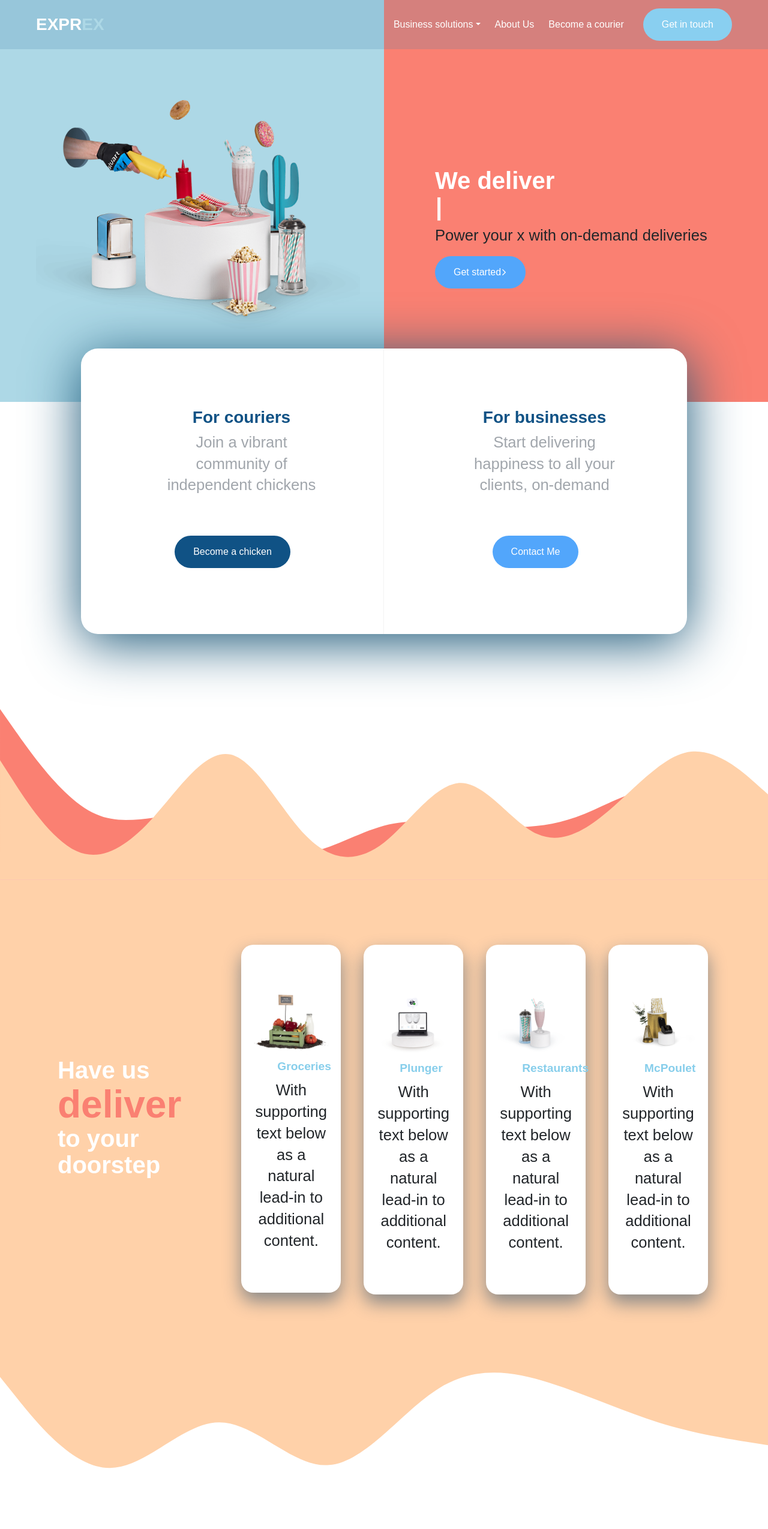
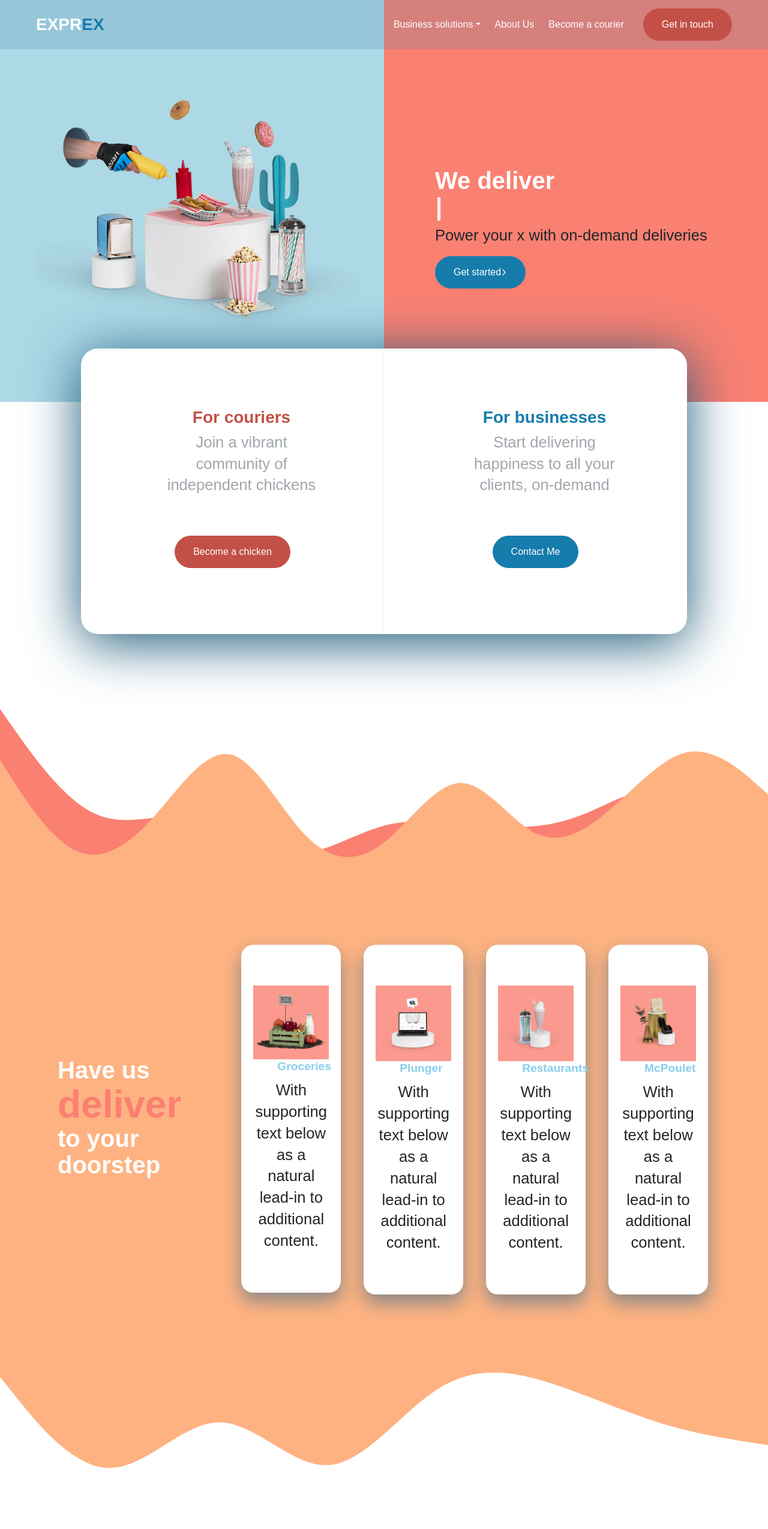
Before and after one commit to RdtBui/exprex-frontend, a React (Create React App) app: page / in a window 1280 px wide. Shown: the top 2549 px of the page at 60% size. Built offline with nearby package versions, Linux system fonts and the light colour scheme.

Commit message:
Change color scheme

```diff
--- a/src/components/NavBar.js
+++ b/src/components/NavBar.js
@@ -20,7 +20,7 @@
         backgroundColor: 'rgba(67, 129, 168, 0.2)'
     },
     appBarSolid: {
-        backgroundColor: 'rgba(67, 129, 168)'
+        backgroundColor: '#E7F2F8'
     }
 })
 )
@@ -52,7 +52,7 @@
             <a className="navbar-brand" href="/">
                 {/* Brand Logo */}
                 {/* <img alt="Logo" src={Logo} width="110" height="110" /> */}
-                <h3 className="mb-0">EXPR<span style={{ color: "#add8e6" }}>EX</span></h3>
+                <h3 className="mb-0">EXPR<span style={{ color: "#167CAC" }}>EX</span></h3>
             </a>
             <button className="navbar-toggler" type="button" data-toggle="collapse" data-target="#navbarSupportedContent" aria-controls="navbarSupportedContent" aria-expanded="false" aria-label="Toggle navigation">
                 <span className="navbar-toggler-icon"></span>
@@ -80,7 +80,7 @@
                         <a className="nav-link text-white" href="/become-courier">Become a courier</a>
                     </li>
                     <li className="nav-item ml-4">
-                        <a className="nav-link btn" href="/contact-us" style={{ backgroundColor: "rgb(137, 207, 240)" }}>Get in touch</a>
+                        <a className="nav-link btn" href="/contact-us" style={{ backgroundColor: "#C35046" }}>Get in touch</a>
                     </li>
                 </ul>
             </div>
--- a/src/index.css
+++ b/src/index.css
@@ -55,6 +55,10 @@
   background: #11a3eb;
 }
 
+.card-background-color {
+  background: rgba(250, 128, 114, 0.8);
+}
+
 .btn.large {
   padding: 14px 48px;
 }
@@ -106,7 +110,7 @@
 
 .section3 {
   /* background: rgb(210, 177, 147); */
-  background: #FFD1A9;
+  background: #FEB281;
 }
 
 .section4 {
```
Also changed, not shown: src/pages/Home.js.
